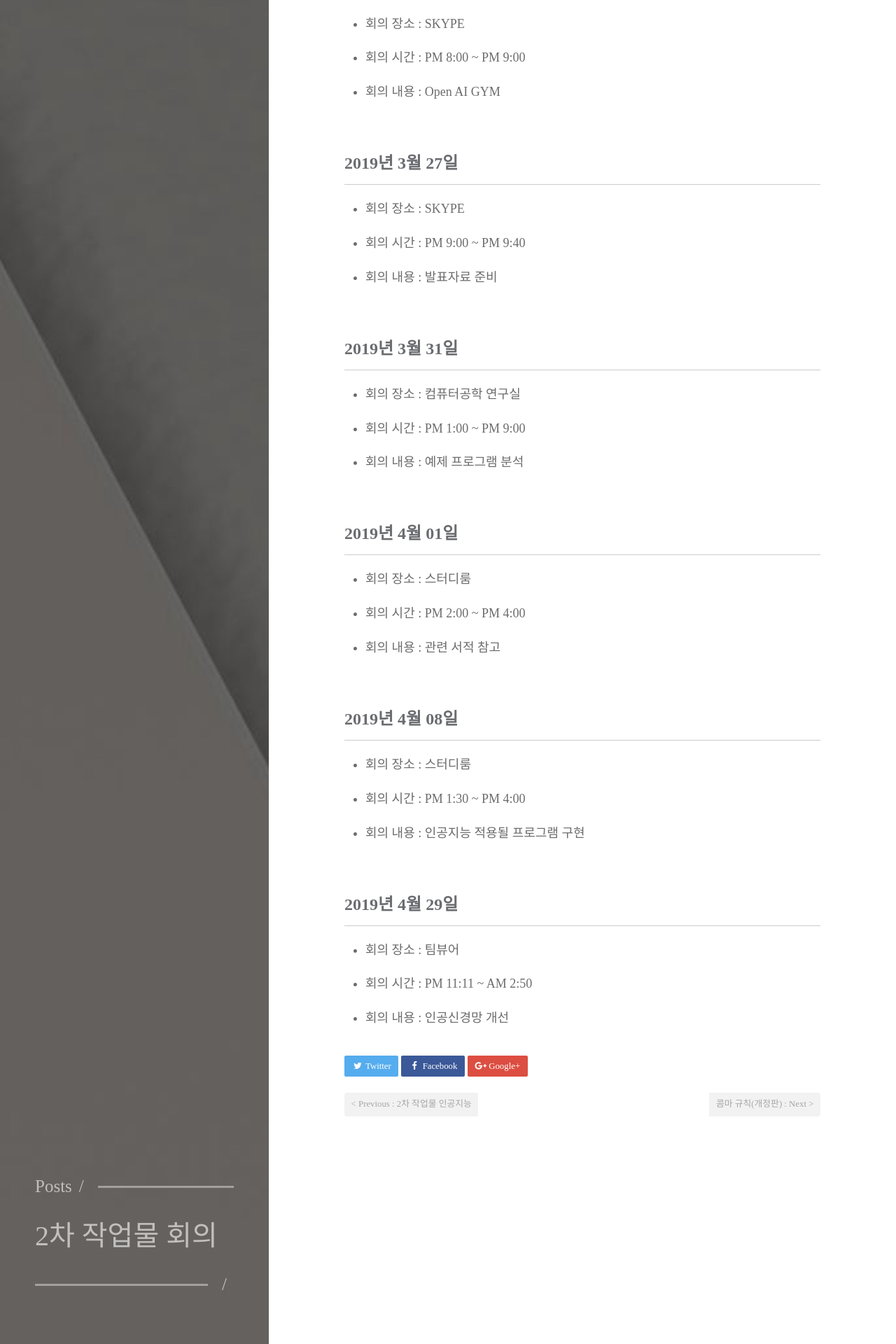
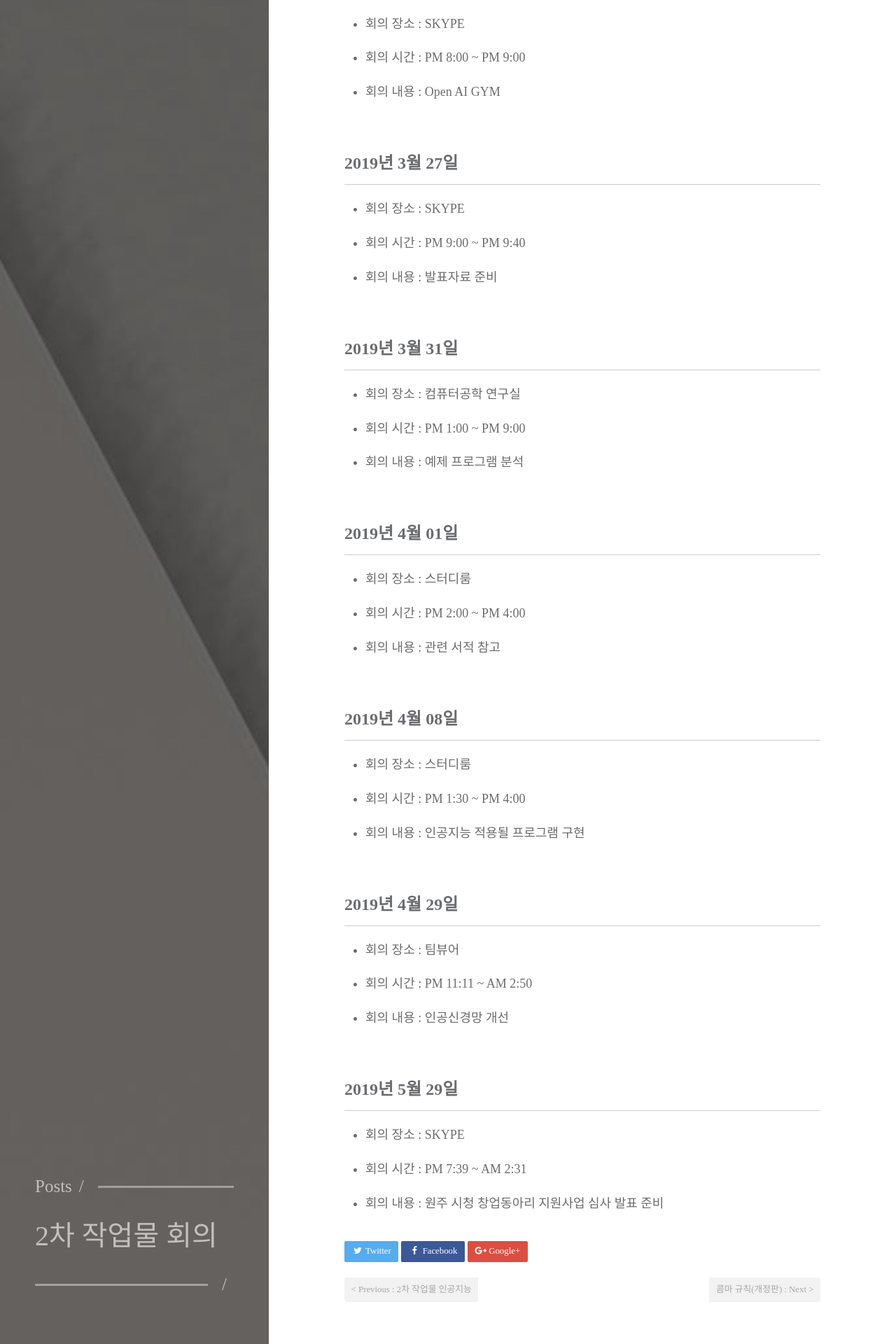
Before and after one commit to commadev/commadev.github.io, a Jekyll site: the page built from _posts/2019-01-28-2차 작업물 회의.md, in a window 1280 px wide. Shown: the part 1813-3733 px from the top of the page at 70% size. Built offline with Jekyll 4.4.1, drawn with Linux system fonts in a browser that asks for light colours; some web fonts are replaced.

Commit message:
[post] 2 meeting update

```diff
--- a/_posts/2019-01-28-2차 작업물 회의.md
+++ b/_posts/2019-01-28-2차 작업물 회의.md
@@ -97,3 +97,11 @@ excerpt: "인공지능 제작 중 회의 기록입니다."
 - 회의 장소 : 팀뷰어
 - 회의 시간 : PM 11:11 ~ AM 2:50
 - 회의 내용 : 인공신경망 개선
+
+<br/>
+
+## 2019년 5월 29일
+
+- 회의 장소 : SKYPE
+- 회의 시간 : PM 7:39 ~ AM 2:31
+- 회의 내용 : 원주 시청 창업동아리 지원사업 심사 발표 준비
```
